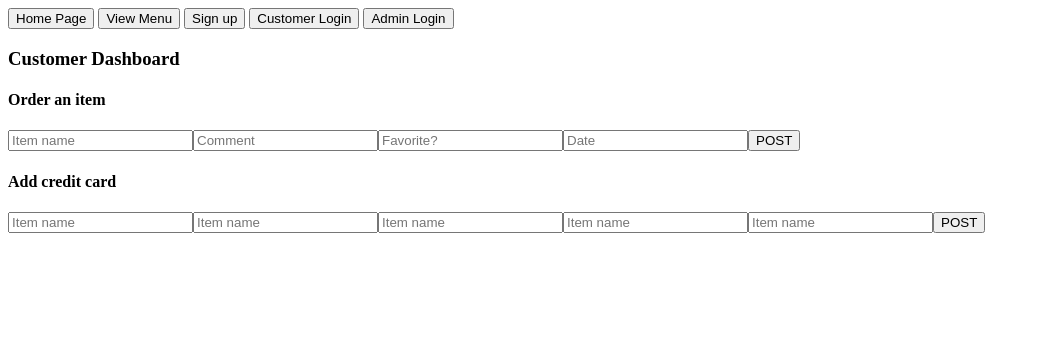
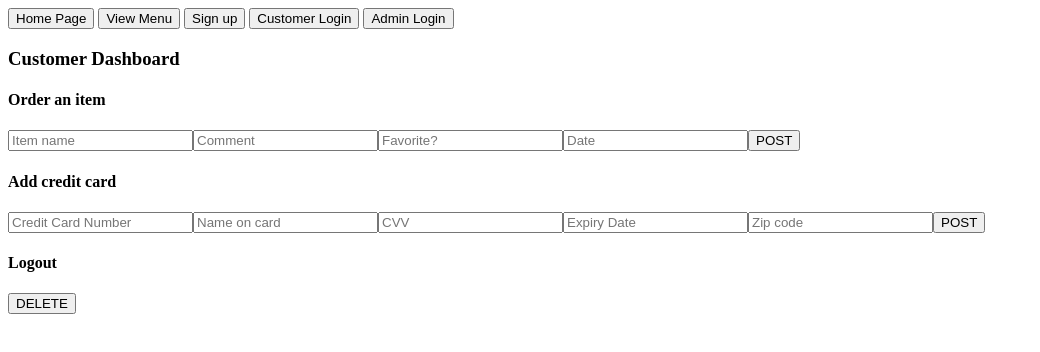
Before and after one commit to SyntaxError-JARS/mulberryTavern_FE_JJTN, a React (Create React App) app: page /cust-options in a window 1280 px wide. Shown: the top 352 px of the page, without its empty margins (0-1040 px from the left). Built offline with nearby package versions, Linux system fonts and the light colour scheme.

Commit message:
added logout option for customer and admin

```diff
--- a/src/App.js
+++ b/src/App.js
@@ -13,7 +13,7 @@ export const userContext = createContext();
 
 function App() {
 
-  const [user, setUser] = useState({ uname: "Guest", pword: "hello" });
+  const [user, setUser] = useState({ uname: "Guest"});
 
   return (
     <BrowserRouter>
--- a/src/components/admin/admin-login.js
+++ b/src/components/admin/admin-login.js
@@ -36,7 +36,7 @@ export default function AdminLogin() {
             <h4>Admins, please log in below.</h4>
             <input placeholder="Enter username" ref={unameInput}></input>
             <input type="password" placeholder="Enter password" ref={pwInput}></input>
-            <button onClick={login}>Login -POST-</button>
+            <button onClick={login}>POST</button>
         </>
     )
 }
--- a/src/components/admin/admin-options.jsx
+++ b/src/components/admin/admin-options.jsx
@@ -12,6 +12,7 @@ export default function AdminOptions() {
     const input2 = useRef();
     const input3 = useRef();
     const input4 = useRef();
+    const input5 = useRef();
 
     // async-await
     async function updatemenu() {
@@ -33,14 +34,46 @@ export default function AdminOptions() {
         }
     }
 
+    async function deleteitem() {
+
+        const menuitem = {item_name: input5.current.value}
+
+        try {
+            const response = await axios.delete("http://localhost:8080/mulberry/menu", menuitem);
+            console.log(response.data);
+        } catch (error) {
+            console.error(error.response.data);
+            alert(error.response.data);
+        }
+
+    }
+
+    async function logout() {
+        try {
+            const response = await axios.delete("http://localhost:8080/mulberry/admin");
+            console.log(response.data);
+        } catch (error) {
+            console.error(error.response.data);
+            alert(error.response.data);
+        }
+
+    }
+
     return (
         <>
+            <h3>Admin Dashboard</h3>
             <h4>Add or edit a menu item</h4>
             <input placeholder="Item name" ref={input1}></input>
             <input placeholder="Cost" ref={input2}></input>
             <input placeholder="Protein" ref={input3}></input>
             <input placeholder="Substitutable" ref={input4}></input>
             <button onClick={updatemenu}>PUT</button>
+            <h4>Delete a menu item</h4>
+            <input placeholder="Item name" ref={input5}></input>
+            <button onClick={deleteitem}>DELETE</button>
+            <h4>Logout</h4>
+            <button onClick={logout}>DELETE</button>
+
         </>
     );
 }
--- a/src/components/customer/cust-login.js
+++ b/src/components/customer/cust-login.js
@@ -36,7 +36,7 @@ export default function CustLogin() {
             <h4>Registered customers can log in below.</h4>
             <input placeholder="Enter username" ref={unameInput}></input>
             <input type="password" placeholder="Enter password" ref={pwInput}></input>
-            <button onClick={login}>Login -POST-</button>
+            <button onClick={login}>POST</button>
         </>
     )
 }
--- a/src/components/customer/cust-options.js
+++ b/src/components/customer/cust-options.js
@@ -7,6 +7,11 @@ export default function CustOptions() {
     const input2 = useRef();
     const input3 = useRef();
     const input4 = useRef();
+    const input5 = useRef();
+    const input6 = useRef();
+    const input7 = useRef();
+    const input8 = useRef();
+    const input9 = useRef();
 
     // async-await
     async function addorder() {
@@ -28,6 +33,37 @@ export default function CustOptions() {
         }
     }
 
+    async function addcc() {
+        // Whenever you are getting a useRefs value, make sure it's inside some function call. Otherwise it will
+        // error due to the refInput.current = undefined, meaning there is no .value available
+        const newcc = {
+            cc_number: input5.current.value,
+            cc_name: input6.current.value,
+            cvv: input7.current.value,
+            exp_date: input8.current.value,
+            zip: input9.current.value
+        };
+
+        try {
+            const response = await axios.post("http://localhost:8080/mulberry/cc", newcc);
+            console.log(response.data);
+        } catch (error) {
+            console.error(error.response.data);
+            alert(error.response.data);
+        }
+    }
+
+    async function logout() {
+        try {
+            const response = await axios.delete("http://localhost:8080/mulberry/login");
+            console.log(response.data);
+        } catch (error) {
+            console.error(error.response.data);
+            alert(error.response.data);
+        }
+
+    }
+
     return (
         <>
             <h3>Customer Dashboard</h3>
@@ -38,12 +74,14 @@ export default function CustOptions() {
             <input placeholder="Date" ref={input4}></input>
             <button onClick={addorder}>POST</button>
             <h4>Add credit card</h4>
-            <input placeholder="Item name" ref={input1}></input>
-            <input placeholder="Item name" ref={input1}></input>
-            <input placeholder="Item name" ref={input1}></input>
-            <input placeholder="Item name" ref={input1}></input>
-            <input placeholder="Item name" ref={input1}></input>
-            <button onClick={addorder}>POST</button>
+            <input placeholder="Credit Card Number" ref={input5}></input>
+            <input placeholder="Name on card" ref={input6}></input>
+            <input placeholder="CVV" ref={input7}></input>
+            <input placeholder="Expiry Date" ref={input8}></input>
+            <input placeholder="Zip code" ref={input9}></input>
+            <button onClick={addcc}>POST</button>
+            <h4>Logout</h4>
+            <button onClick={logout}>DELETE</button>
         </>
     );
 }
--- a/src/components/view-menu.js
+++ b/src/components/view-menu.js
@@ -7,7 +7,7 @@ export default function ViewMenu() {
 
     useEffect(() => {
         display();
-    }, [menuBody]);
+    }, []);
 
     async function display() {
         try {
```
